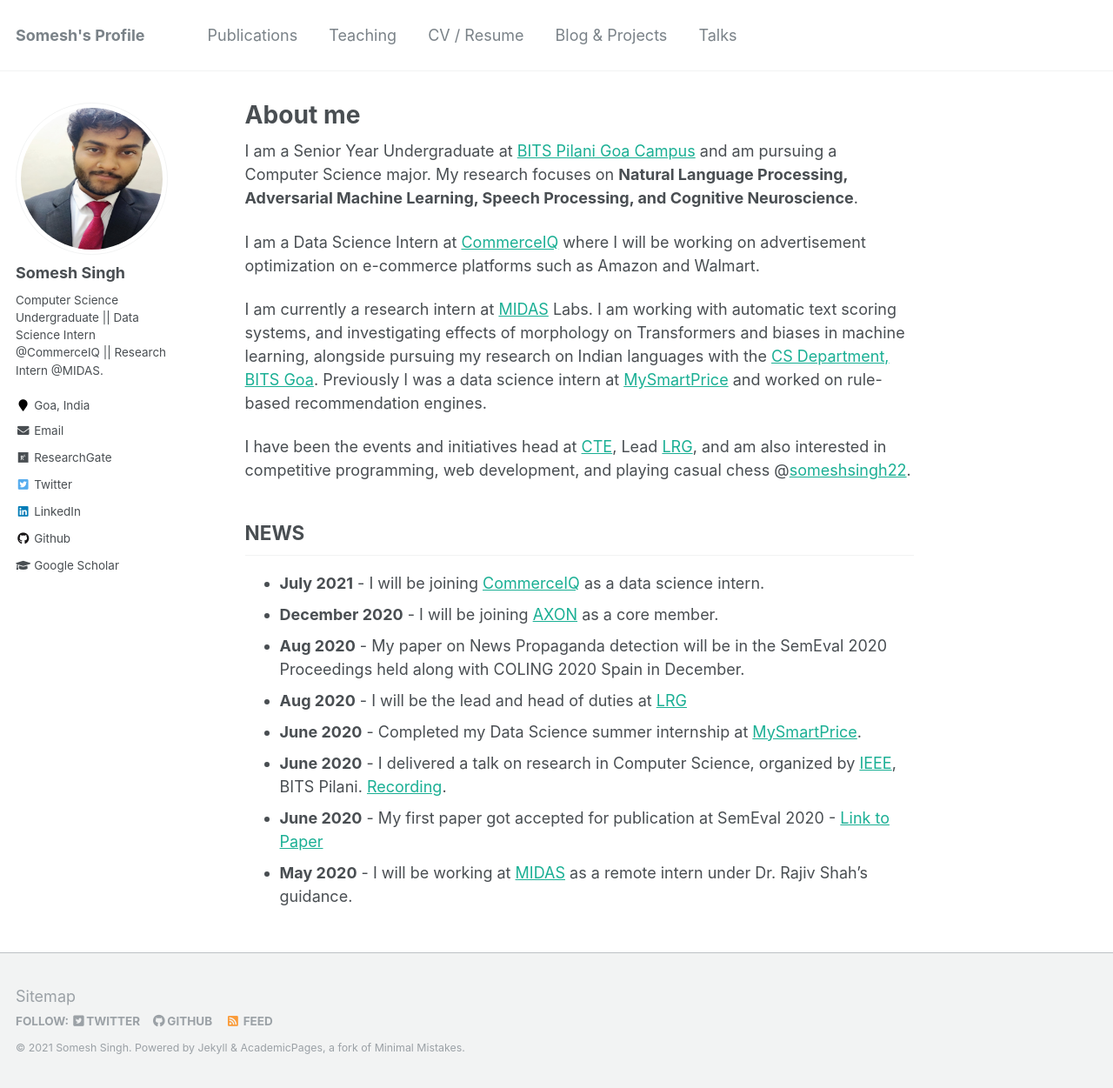
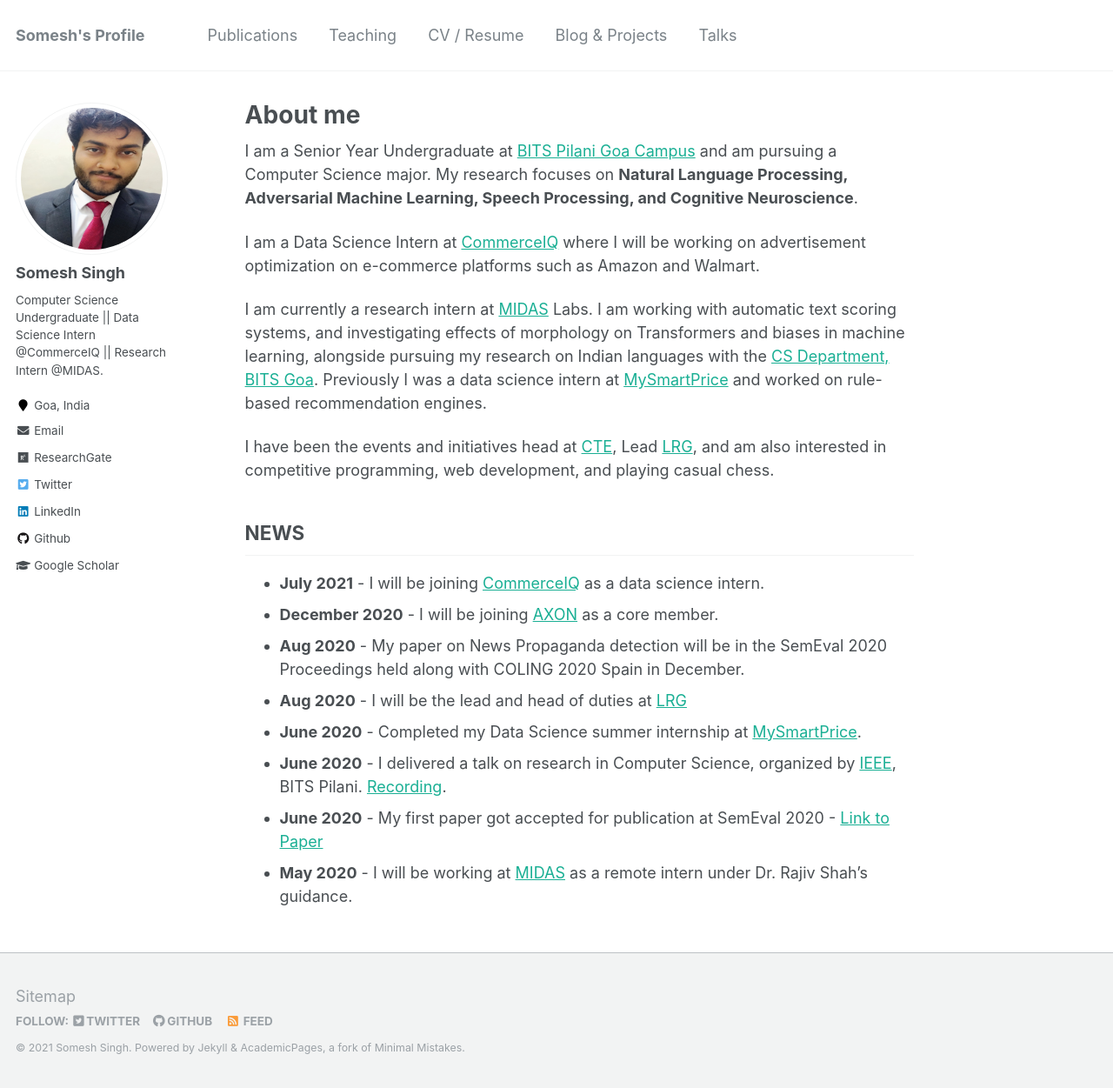
Before and after one commit to someshsingh22/someshsingh22.github.io, a Jekyll site: the page built from _pages/about.md, in a window 1280 px wide and 1251 px high. Shown: the whole window at 87% size. Built offline with Jekyll 4.4.1, drawn with Linux system fonts in a browser that asks for light colours.

Commit message:
About Updated

```diff
--- a/_pages/about.md
+++ b/_pages/about.md
@@ -13,8 +13,7 @@
 
 I am currently a research intern at [MIDAS](http://midas.iiitd.edu.in/){:target="_blank"} Labs. I am working with automatic text scoring systems, and investigating effects of morphology on Transformers and biases in machine learning, alongside pursuing my research on Indian languages with the [CS Department, BITS Goa](https://www.bits-pilani.ac.in/goa/ComputerScienceInformationsSystems/ComputerScienceandInformationSystems){:target="_blank"}. Previously I was a data science intern at [MySmartPrice](https://www.mysmartprice.com){:target="_blank"} and worked on rule-based recommendation engines.
 
-I have been the events and initiatives head at [CTE](https://bpgc-cte.org/){:target="_blank"}, Lead [LRG](http://lrg.saidl.in/){:target="_blank"}, and am also interested in competitive programming, web development, and playing casual chess @[someshsingh22](https://www.chess.com/member/someshsingh22){:target="_blank"}.
-
+I have been the events and initiatives head at [CTE](https://bpgc-cte.org/){:target="_blank"}, Lead [LRG](http://lrg.saidl.in/){:target="_blank"}, and am also interested in competitive programming, web development, and playing casual chess.
 ## NEWS
 * **July 2021** - I will be joining [CommerceIQ](https://www.commerceiq.ai/){:target="_blank"} as a data science intern.
 * **December 2020** - I will be joining [AXON](https://axonbpgc.github.io/){:target="_blank"} as a core member.
```
